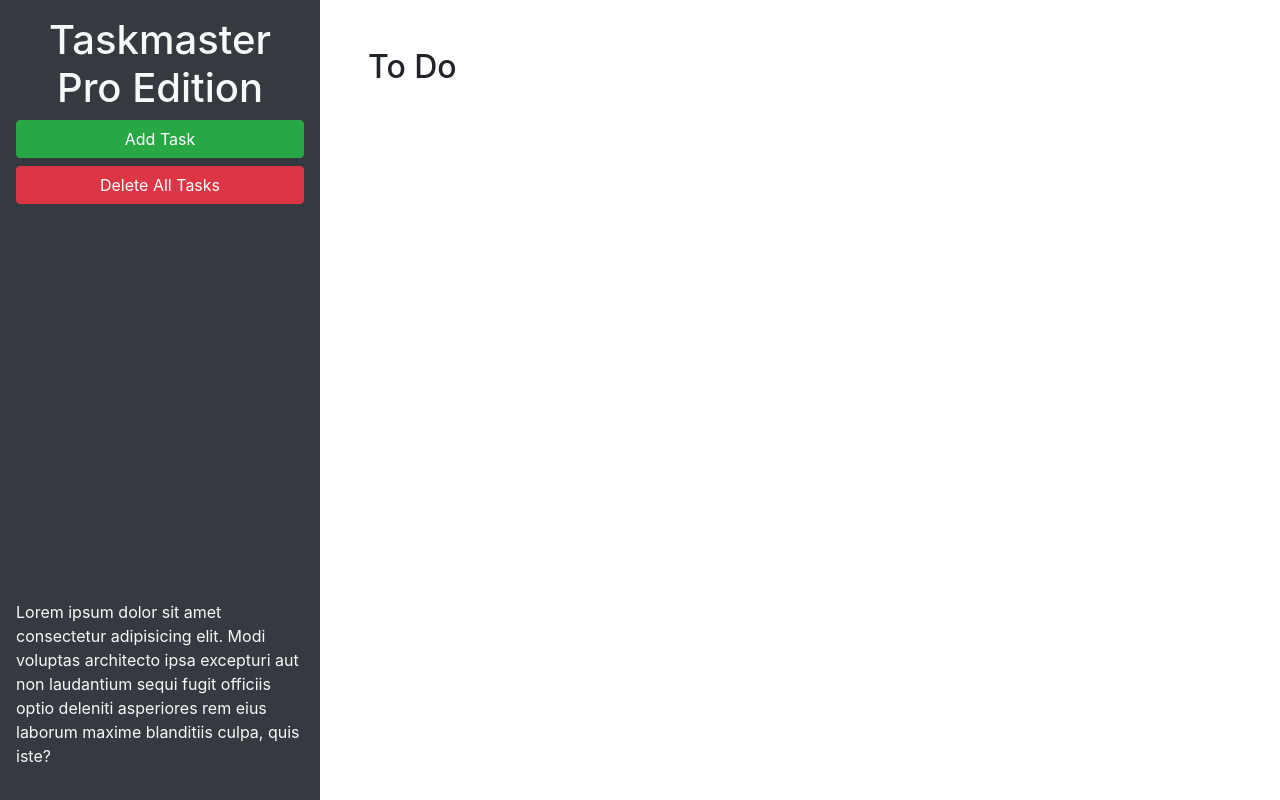
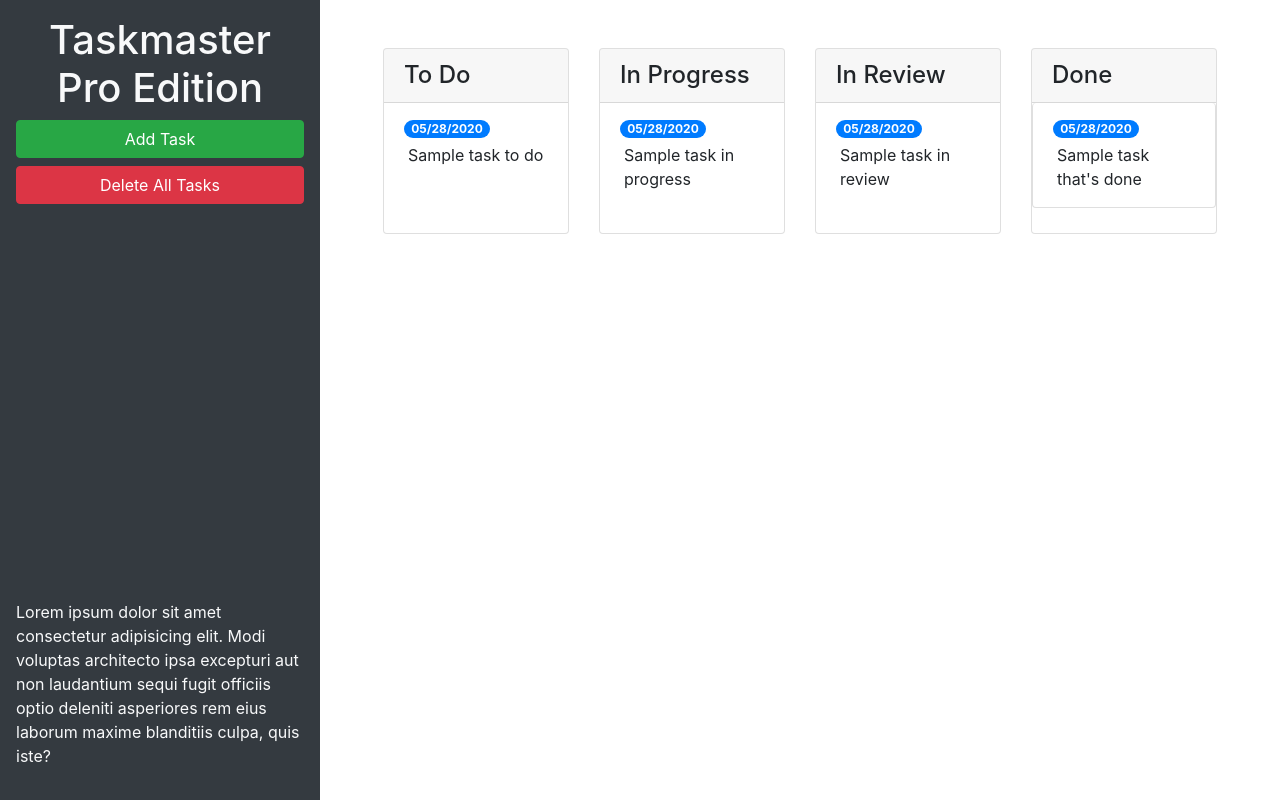
Before and after one commit to roxyvaught/taskmaster-pro, a plain HTML site: page index.html in a window 1280 px wide. Drawn offline with nearby package versions, Linux system fonts and the light colour scheme.

Commit message:
implement bootstrap grid layout

```diff
--- a/index.html
+++ b/index.html
@@ -24,9 +24,67 @@
       </p>
     </header>
     <main class="col-12 col-lg-9">
-      <div class="m-5">
-        <h2>To Do</h2>
-        <ul id="list-toDo" class="list-group"> </ul>
+      <div class="m-5 row justify-content-around">
+        <!-- todo start-->
+        <div class="col-12 col-md-6 col-xl-3 mb-3">
+          <div class="card">
+          <h4 class="card-header">
+            To Do
+          </h4>
+          <ul id="list-toDo" class="list-group list-group-flush">
+            <li class="list-group-item">
+              <span class="badge badge-primary badge-pill">05/28/2020</span>
+              <p class="m-1">Sample task to do</p>
+            </li>
+          </ul>
+        </div>
+      </div>
+        <!-- todo end-->
+        <!-- in progress start-->
+        <div class="col-12 col-md-6 col-xl-3 mb-3">
+          <div class="card">
+            <h4 class="card-header">
+             In Progress
+            </h4>
+          <ul id="list-inProgress" class="list-group list-group-flush">
+            <li class="list-group-item">
+              <span class="badge badge-primary badge-pill">05/28/2020</span>
+              <p class="m-1">Sample task in progress</p>
+            </li>
+          </ul>
+          </div>
+        </div>
+        <!---in progress end-->
+          <!-- in review start -->
+          <div class="col-12 col-md-6 col-xl-3 mb-3">
+            <div class="card">
+              <h4 class="card-header">
+                In Review
+              </h4>
+            <ul id="list-inReview" class="list-group list-group-flush">
+              <li class="list-group-item">
+                <span class="badge badge-primary badge-pill">05/28/2020</span>
+                <p class="m-1">Sample task in review</p>
+              </li>
+            </ul>
+            </div>
+          </div>
+          <!-- in review end -->
+          <!-- done start -->
+          <div class="col-12 col-md-6 col-xl-3 mb-3">
+            <div class="card">
+              <h4 class="card-header">
+                Done
+              </h4>
+            <ul id="list-done" class="list-group">
+              <li class="list-group-item">
+                <span class="badge badge-primary badge-pill">05/28/2020</span>
+                <p class="m-1">Sample task that's done</p>
+              </li>
+            </ul>
+            </div>
+          </div>
+          <!-- done end -->
       </div>
     </main>
   </div>
@@ -46,11 +104,11 @@
           <form>
             <div class="form-group">
               <label for="modalTaskDescription">Task description</label>
-              <textarea id="modalTaskDescription" rows="3"></textarea>
+              <textarea id="modalTaskDescription" rows="3" class="form-control"></textarea>
             </div>
             <div class="form-group">
               <label for="modalDueDate">Due date</label>
-              <input type="text" id="modalDueDate" placeholder="mm/dd/yyyy" autocomplete="off" />
+              <input type="text" class="form-control" id="modalDueDate" placeholder="mm/dd/yyyy" autocomplete="off" />
             </div>
           </form>
         </div>
```
